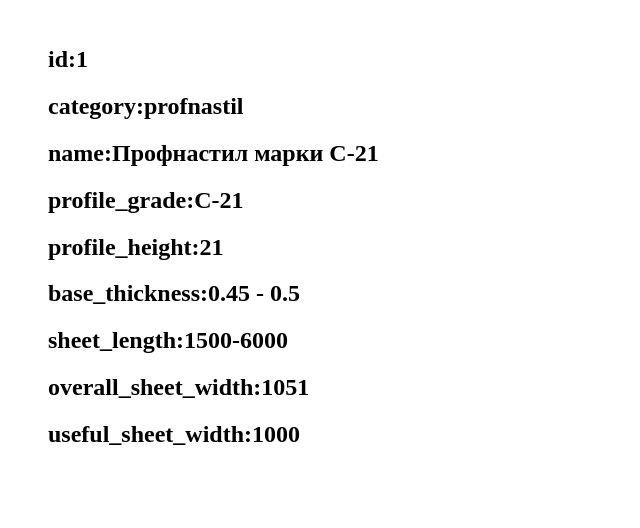
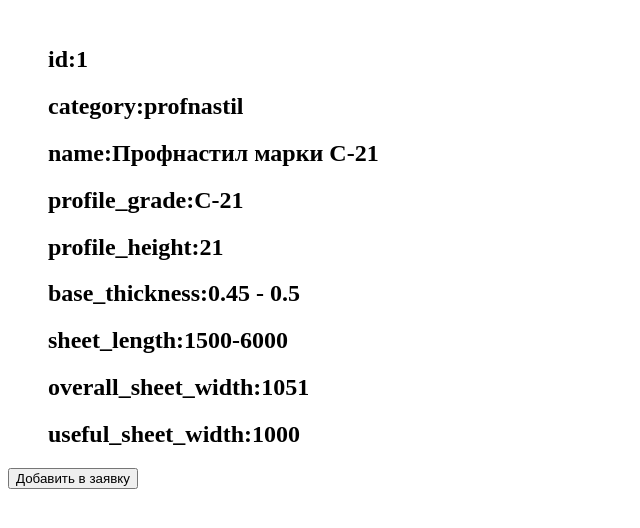
Before and after one commit to Poolryz/site_metes_react, a React (Vite) app: page /1 in a window 1280 px wide. Shown: the top 528 px of the page, without its empty margins (0-640 px from the left). Built offline with nearby package versions, Linux system fonts and the light colour scheme.

Commit message:
Добавил кнопку добавления в заявку продукта. *Реализация функции, которая доавляет id в localStorage.

```diff
--- a/src/components/pages/ProductPage/ProductPage.jsx
+++ b/src/components/pages/ProductPage/ProductPage.jsx
@@ -4,6 +4,14 @@ import data from '../../../data.json'
 function ProductPage({ props }) {
     const id = useLocation().pathname.slice(1)
     let product = data.products.filter((product) => product.id === id)[0]
+    function addAppProduct(id) {
+        if (localStorage.getItem(id) === 'true') {
+            localStorage.removeItem(id)
+        } else {
+            localStorage.setItem(id, 'true')
+        }
+        console.log(localStorage)
+    }
 
     return (
         <>
@@ -18,6 +26,7 @@ function ProductPage({ props }) {
                     </h2>
                 ))}
             </ul>
+            <button onClick={() => addAppProduct(id)}>Добавить в заявку</button>
         </>
     )
 }
```
